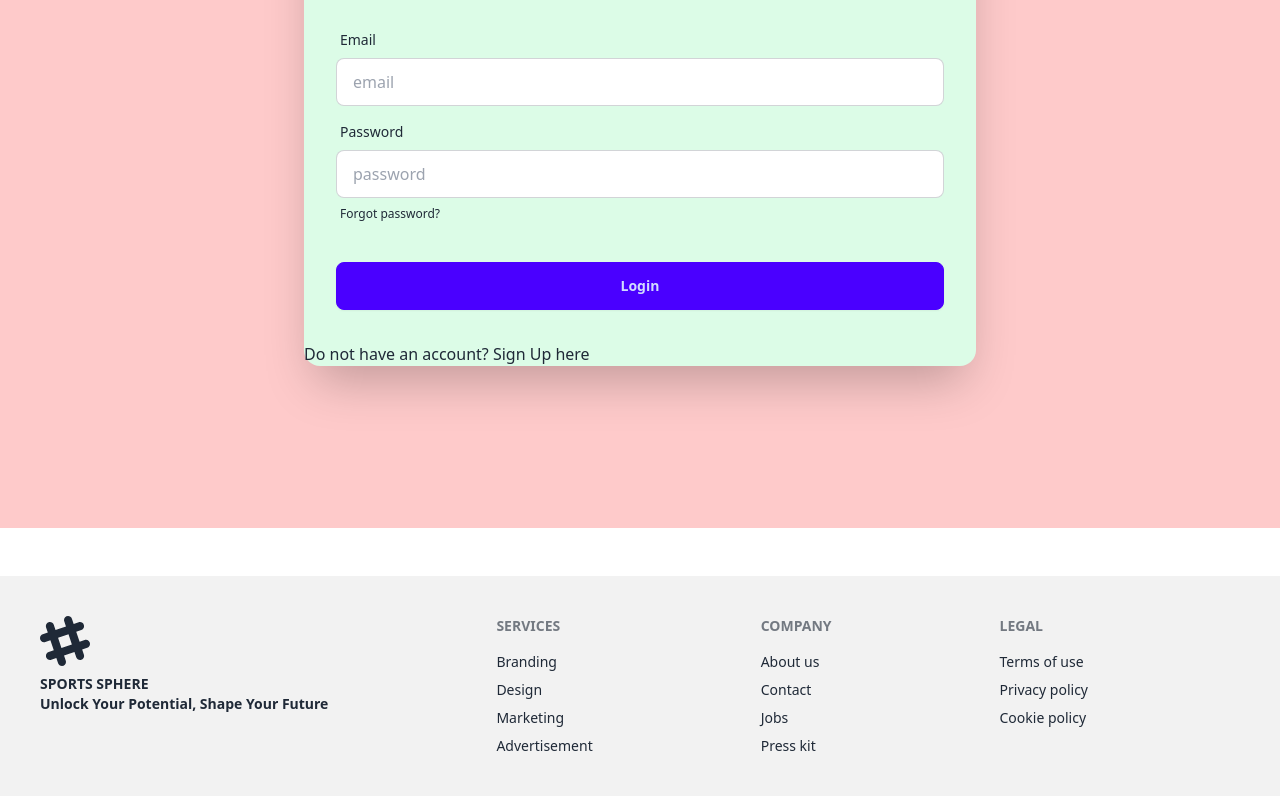
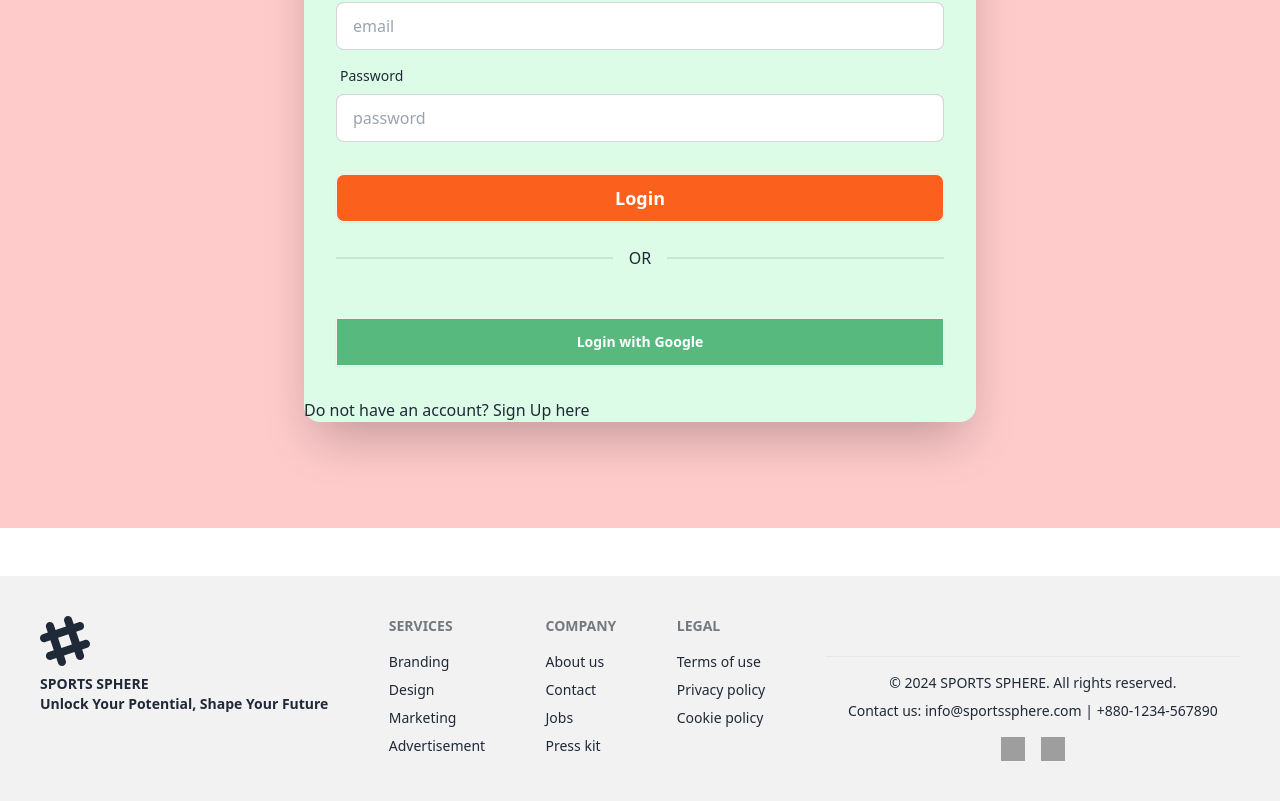
Before and after one commit to ishtiak-billah-emon/SportsSphere-Client, a React (Vite) app: page /login in a window 1280 px wide. Shown: the part 340-1141 px from the top of the page. Built offline with nearby package versions, Linux system fonts and the light colour scheme; no server answers; grey boxes are pictures that could not be loaded.

Commit message:
Login with google

```diff
--- a/src/components/Footer.jsx
+++ b/src/components/Footer.jsx
@@ -41,6 +41,37 @@ const Footer = () => {
         <a className="link link-hover">Privacy policy</a>
         <a className="link link-hover">Cookie policy</a>
       </nav>
+      <aside className="mt-10 border-t pt-4 w-full flex flex-col items-center">
+        <p>© {new Date().getFullYear()} SPORTS SPHERE. All rights reserved.</p>
+        <p>Contact us: info@sportssphere.com | +880-1234-567890</p>
+        <div className="flex space-x-4 mt-2">
+          <a
+            href="https://facebook.com"
+            target="_blank"
+            rel="noopener noreferrer"
+            className="link link-hover"
+          >
+            <img
+              src="https://upload.wikimedia.org/wikipedia/commons/5/51/Facebook_f_logo_%282019%29.svg"
+              alt="Facebook"
+              className="w-6 h-6"
+            />
+          </a>
+
+          <a
+            href="https://instagram.com"
+            target="_blank"
+            rel="noopener noreferrer"
+            className="link link-hover"
+          >
+            <img
+              src="https://upload.wikimedia.org/wikipedia/commons/a/a5/Instagram_icon.png"
+              alt="Instagram"
+              className="w-6 h-6"
+            />
+          </a>
+        </div>
+      </aside>
     </footer>
   );
 };
--- a/src/components/Navbar.jsx
+++ b/src/components/Navbar.jsx
@@ -1,5 +1,5 @@
 import { useContext } from "react";
-import { Link, NavLink } from "react-router-dom";
+import { Link, Links, NavLink } from "react-router-dom";
 import { AuthContext } from "../provider/AuthProvider";
 
 const Navbar = () => {
@@ -62,7 +62,7 @@ const Navbar = () => {
             {privateLink}
           </ul>
         </div>
-        <a className="btn btn-ghost text-xl">Sports Sphere</a>
+        <Link to='/' className="btn btn-ghost text-xl">Sports Sphere</Link>
       </div>
       <div className="navbar-center hidden lg:flex">
         <ul className="menu menu-horizontal px-1">
@@ -89,7 +89,7 @@ const Navbar = () => {
                 </div>
                 <button
                   onClick={logOut}
-                  className="btn bg-[#58B97F] rounded-none text-white"
+                  className="btn bg-[#fc601d] rounded-none text-white"
                 >
                   {" "}
                   Logout
--- a/src/pages/Login.jsx
+++ b/src/pages/Login.jsx
@@ -2,9 +2,10 @@ import React, { useContext } from "react";
 import { AuthContext } from "../provider/AuthProvider";
 import Swal from "sweetalert2";
 import { Link, useLocation, useNavigate } from "react-router-dom";
+import google from "../assets/google.png";
 
 const Login = () => {
-  const { setUser, signInUser } = useContext(AuthContext);
+  const { setUser, signInUser, loginWithGoogle } = useContext(AuthContext);
   const location = useLocation();
   const navigate = useNavigate();
 
@@ -37,8 +38,8 @@ const Login = () => {
             // console.log(data);
             // console.log(data.modifiedCount);
             if (data.modifiedCount) {
-               Swal.fire("Successfully Logged in!");
-               navigate(location?.state ? location.state : "/");
+              Swal.fire("Successfully Logged in!");
+              navigate(location?.state ? location.state : "/");
               //  Navigating to the home or saved state.
             }
           });
@@ -49,6 +50,20 @@ const Login = () => {
         console.log(errorCode, errorMessage);
       });
   };
+
+  const handleGoogleLogin = async () => {
+    try {
+      await loginWithGoogle();
+      navigate(location?.state ? location.state : "/");
+    } catch (error) {
+      // console.error("Google login failed: ", error);
+      setError({
+        ...error,
+        googleLogin: error.message,
+      });
+    }
+  };
+
   return (
     <div>
       <div className="hero bg-red-200 min-h-screen">
@@ -80,18 +95,26 @@ const Login = () => {
                 className="input input-bordered"
                 required
               />
-              <label className="label">
-                <a href="#" className="label-text-alt link link-hover">
-                  Forgot password?
-                </a>
-              </label>
             </div>
-            <div className="form-control mt-6">
-              <button className="btn btn-primary">Login</button>
+            <div className="flex flex-col gap-3">
+              <div className="form-control mt-6">
+                <button className="btn bg-[#fc601d] text-white  text-lg">
+                  Login
+                </button>
+              </div>
+              <div className="divider">OR</div>
+              <div className="form-control mt-6">
+                <button
+                  onClick={handleGoogleLogin}
+                  className="btn text-white bg-[#58b97f] rounded-none"
+                >
+                  Login with Google
+                </button>
+              </div>
             </div>
           </form>
           <p>
-            Do not have an account?<Link to={'/signup'}> Sign Up here </Link>{" "}
+            Do not have an account?<Link to={"/signup"}> Sign Up here </Link>{" "}
           </p>
         </div>
       </div>
--- a/src/provider/AuthProvider.jsx
+++ b/src/provider/AuthProvider.jsx
@@ -4,11 +4,14 @@ import {
   getAuth,
   onAuthStateChanged,
   signInWithEmailAndPassword,
+  signInWithPopup,
   signOut,
   updateProfile,
 } from "firebase/auth";
+
 import app from "../firebase/firebase.init";
-
+import { GoogleAuthProvider } from "firebase/auth";
+const provider = new GoogleAuthProvider();
 const auth = getAuth(app);
 export const AuthContext = createContext(null);
 
@@ -31,7 +34,23 @@ const AuthProvider = ({ children }) => {
   };
 
   const updateUserProfile = (updatedData) => {
+    setLoading(true);
     return updateProfile(auth.currentUser, updatedData);
+  };
+
+  const loginWithGoogle = () => {
+    setLoading(true);
+    return signInWithPopup(auth, provider)
+      .then((result) => {
+        const user = result.user;
+        setUser(user);
+        setLoading(false);
+        return user;
+      })
+      .catch((error) => {
+        setLoading(false);
+        throw error;
+      });
   };
 
   useEffect(() => {
@@ -53,6 +72,7 @@ const AuthProvider = ({ children }) => {
     loading,
     logOut,
     updateUserProfile,
+    loginWithGoogle,
   };
   return (
     <AuthContext.Provider value={userInfo}>{children}</AuthContext.Provider>
```
Also changed, not shown: src/assets/google.png (added).
